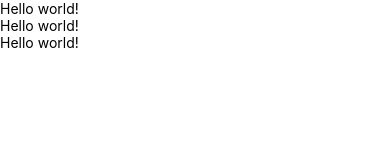
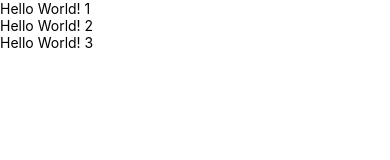
Before and after one commit to Pironeer-1/JeonggonKim, a React Native app in the folder ReactNative/ch02/ch02_2/: screen / in a window 390 px wide. Shown: the top 160 px of the page. Built offline with nearby package versions, Linux system fonts and the light colour scheme.

Commit message:
Array.map 사용

```diff
--- a/ReactNative/ch02/ch02_2/App.tsx
+++ b/ReactNative/ch02/ch02_2/App.tsx
@@ -2,10 +2,6 @@
 import {SafeAreaView, Text} from 'react-native'
 
 export default function App() {
-  const children = [
-    <Text>Hello world!</Text>,
-    <Text>Hello world!</Text>,
-    <Text>Hello world!</Text>
-  ]
+  const children = [1,2,3].map((i) => <Text>Hello World! {i}</Text>)
   return <SafeAreaView>{children}</SafeAreaView>
 }
```
